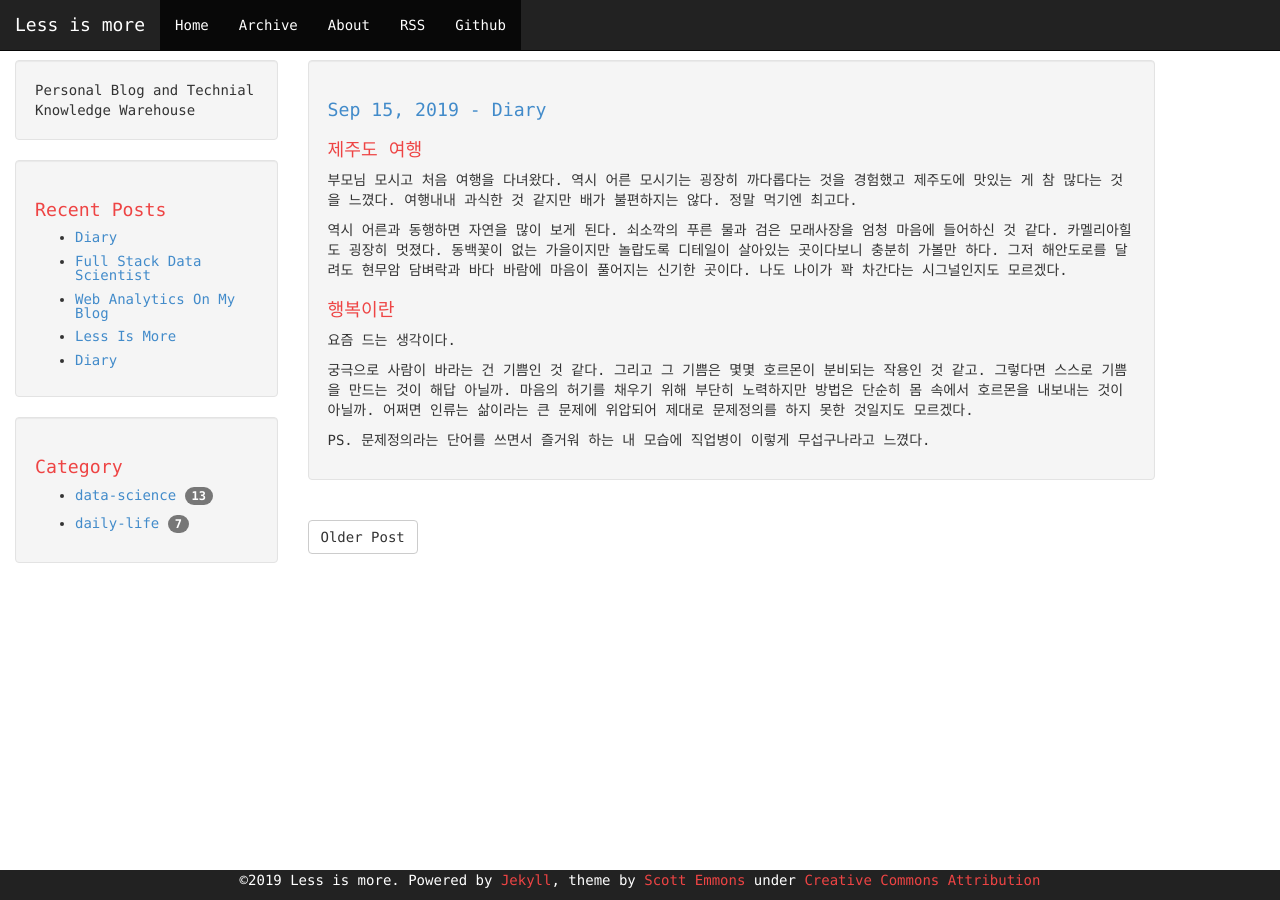
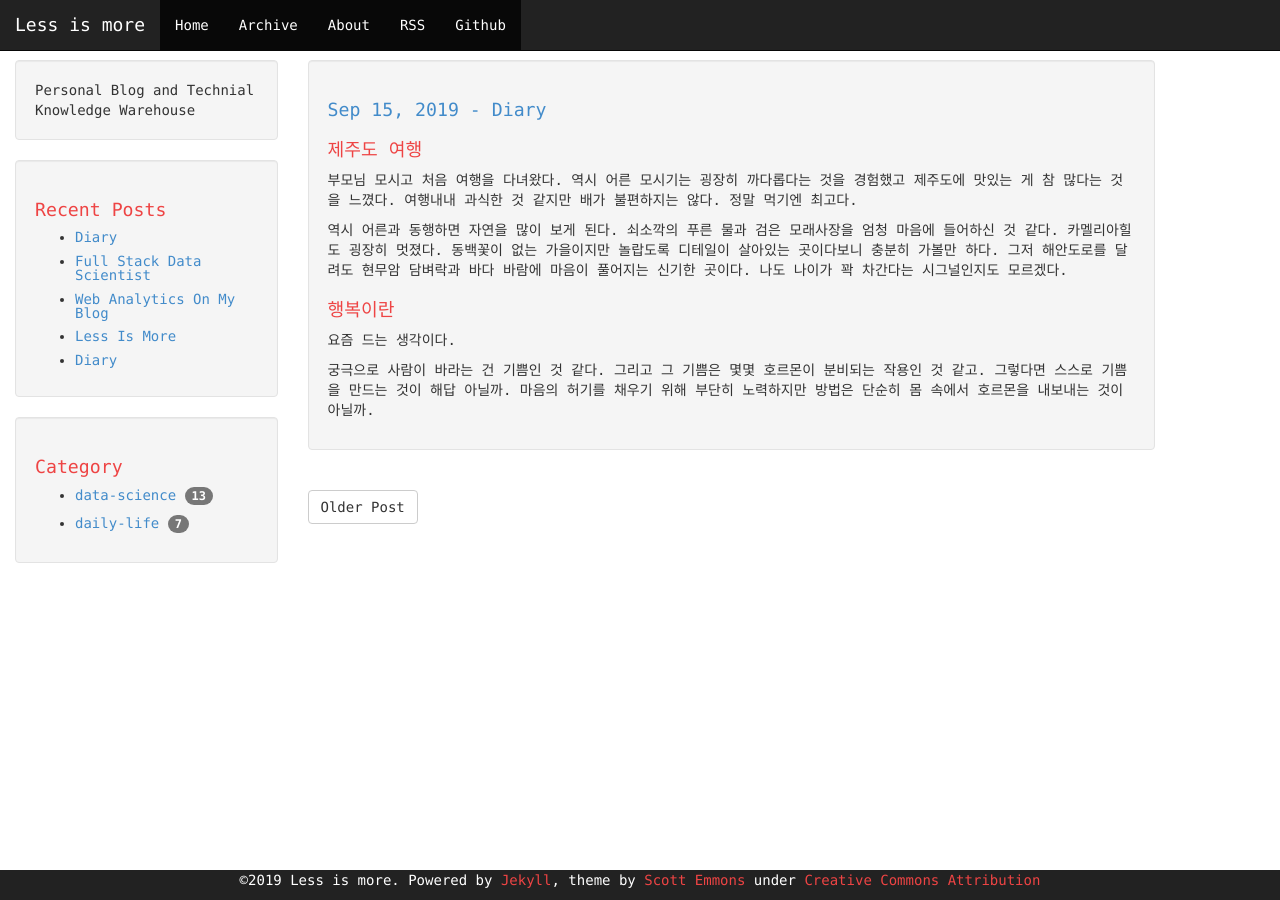
Before and after one commit to 11wi/11wi.github.io, a Jekyll site: the page built from _posts/2019-09-15-diary.md, in a window 1280 px wide. Built offline with Jekyll 4.4.1, drawn with Linux system fonts in a browser that asks for light colours; some web fonts are replaced.

Commit message:
fix post

```diff
--- a/_posts/2019-09-15-diary.md
+++ b/_posts/2019-09-15-diary.md
@@ -22,6 +22,3 @@ category: daily-life
 그리고 그 기쁨은 몇몇 호르몬이 분비되는 작용인 것 같고.
 그렇다면 스스로 기쁨을 만드는 것이 해답 아닐까.
 마음의 허기를 채우기 위해 부단히 노력하지만 방법은 단순히 몸 속에서 호르몬을 내보내는 것이 아닐까.
-어쩌면 인류는 삶이라는 큰 문제에 위압되어 제대로 문제정의를 하지 못한 것일지도 모르겠다.
-
-PS. 문제정의라는 단어를 쓰면서 즐거워 하는 내 모습에 직업병이 이렇게 무섭구나라고 느꼈다.
```
